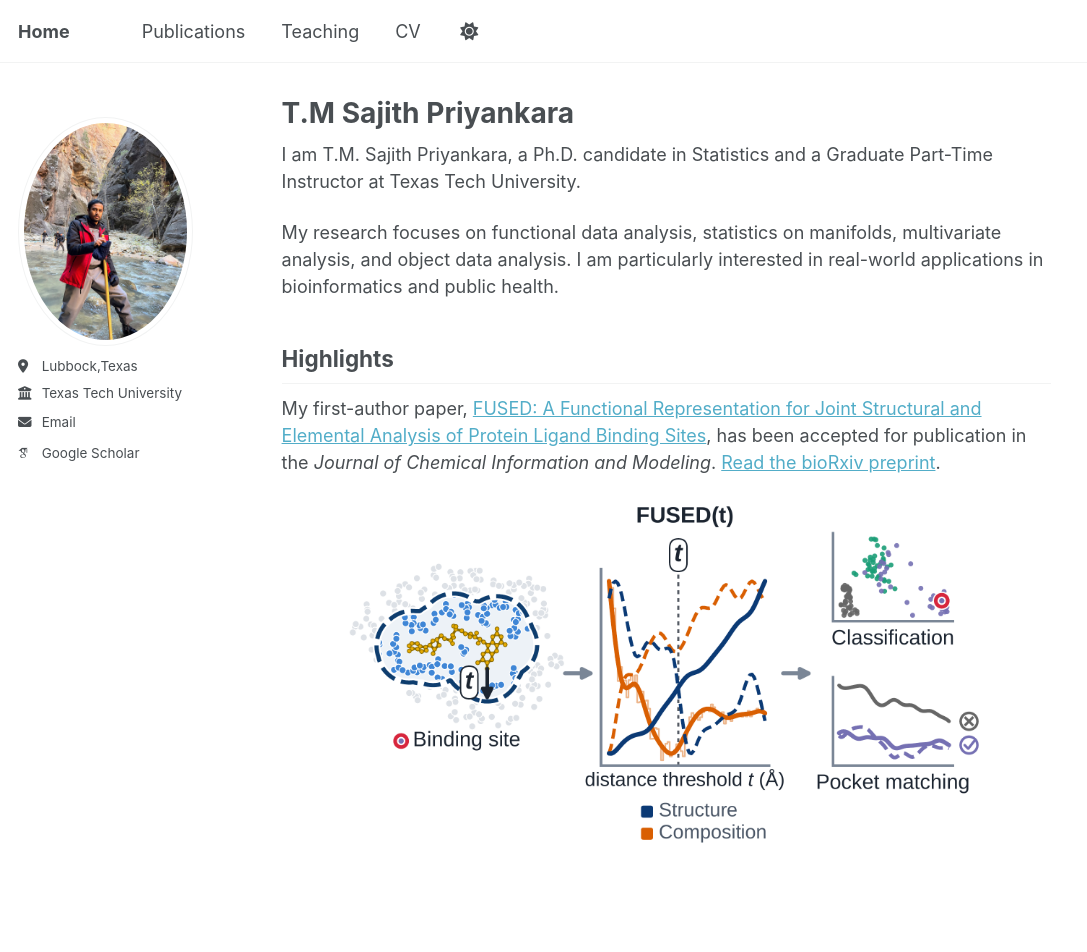
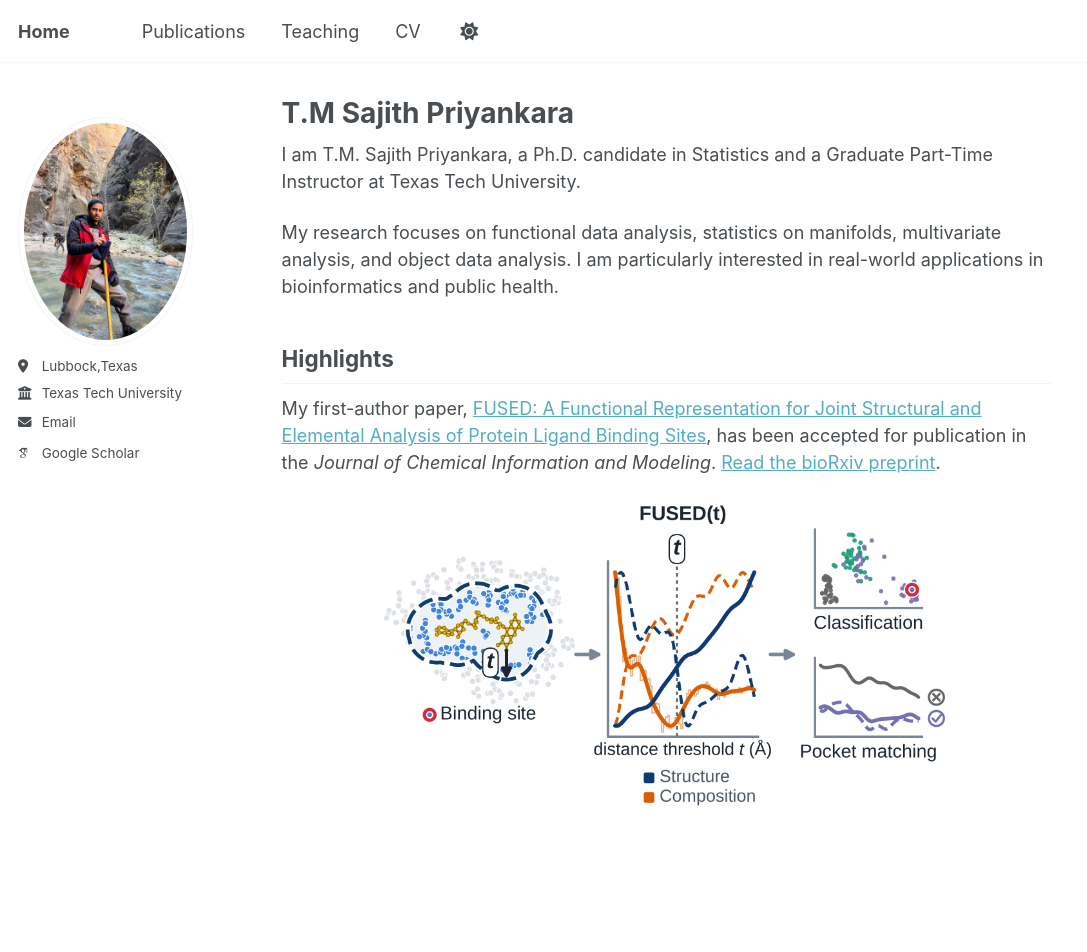
Before and after one commit to tmspriyankara/tmspriyankara.github.io, a Jekyll site: the page built from _pages/about.md, in a window 1280 px wide and 1353 px high. Shown: the top 952 px of the window, without its empty margins (0-1087 px from the left). Built offline with Jekyll 4.4.1, drawn with Linux system fonts in a browser that asks for light colours; some web fonts are replaced.

Commit message:
Slightly reduce homepage figure height proportionally

```diff
--- a/_pages/about.md
+++ b/_pages/about.md
@@ -16,5 +16,5 @@ My research focuses on functional data analysis, statistics on manifolds, multiv
 My first-author paper, [FUSED: A Functional Representation for Joint Structural and Elemental Analysis of Protein Ligand Binding Sites](/publication/fused-functional-representation), has been accepted for publication in the *Journal of Chemical Information and Modeling*. [Read the bioRxiv preprint](https://doi.org/10.64898/2026.07.10.737806).
 
 <a href="{{ '/files/FUSED_TOC_graphic_highlight_blacklabel.pdf' | relative_url }}" aria-label="View the FUSED graphical abstract as a PDF">
-  <img src="{{ '/images/FUSED_TOC_graphic_highlight_blacklabel.png' | relative_url }}" alt="FUSED represents protein–ligand binding site structure and composition as functions of distance threshold for classification and pocket matching." width="1800" height="970" style="display: block; width: 100%; max-width: 650px; height: auto; margin: 1rem auto;" loading="lazy">
+  <img src="{{ '/images/FUSED_TOC_graphic_highlight_blacklabel.png' | relative_url }}" alt="FUSED represents protein–ligand binding site structure and composition as functions of distance threshold for classification and pocket matching." width="1800" height="970" style="display: block; width: 100%; max-width: 580px; height: auto; margin: 1rem auto;" loading="lazy">
 </a>
```
